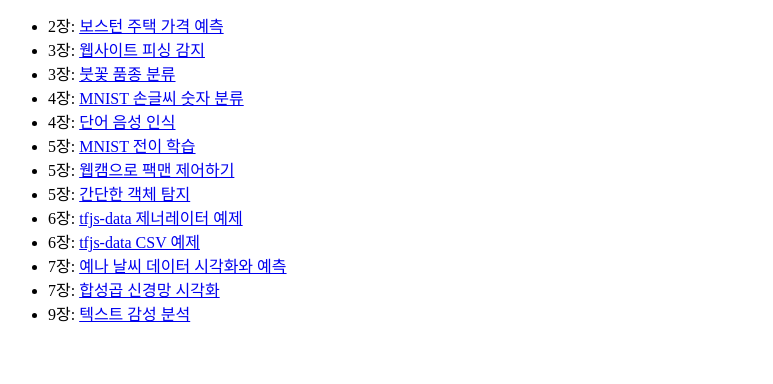
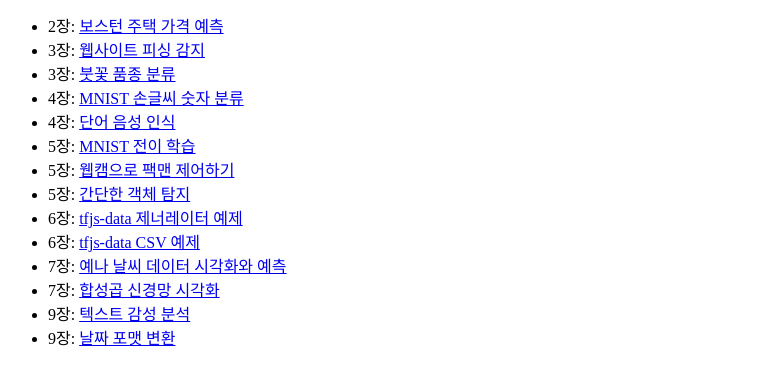
Before and after one commit to rickiepark/deep-learning-with-javascript, a plain HTML site: page index.html in a window 1280 px wide. Shown: the part 228-612 px from the top of the page, without its empty margins (0-773 px from the left). Drawn offline with Linux system fonts and the light colour scheme.

Commit message:
날짜 변환 예제 추가

```diff
--- a/index.html
+++ b/index.html
@@ -25,6 +25,7 @@
       <li>7장: <a href="jena-weather" target="_blank">예나 날씨 데이터 시각화와 예측</a></li>
       <li>7장: <a href="visualize-convnet" target="_blank">합성곱 신경망 시각화</a></li>
       <li>9장: <a href="sentiment" target="_blank">텍스트 감성 분석</a></li>
+      <li>9장: <a href="date-conversion-attention" target="_blank">날짜 포맷 변환</a></li>
     </ul>
   </div>
 
```
